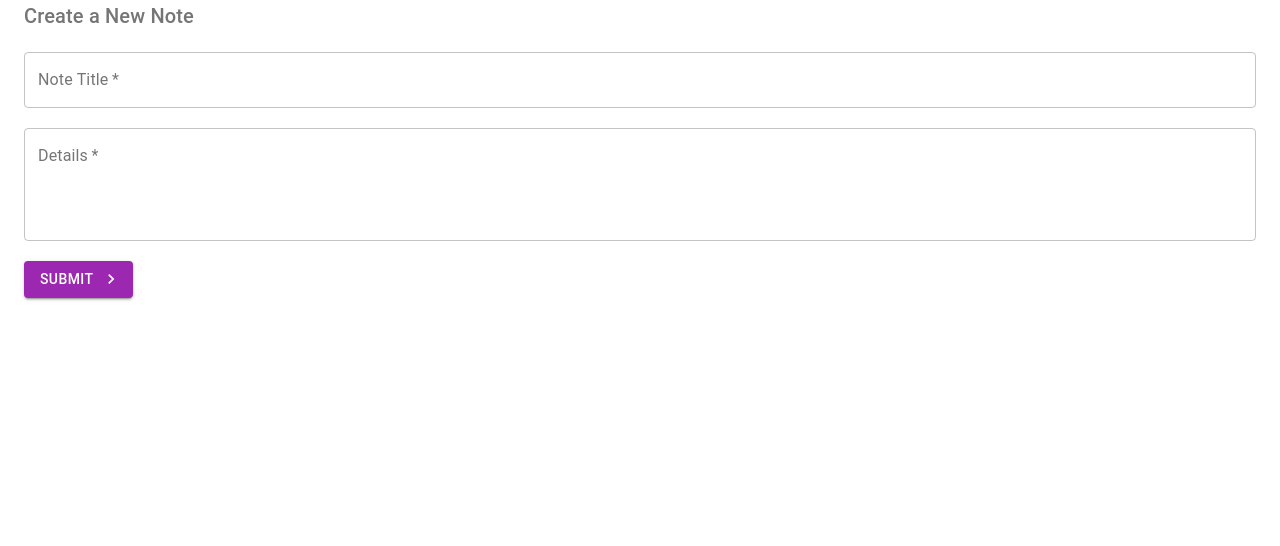
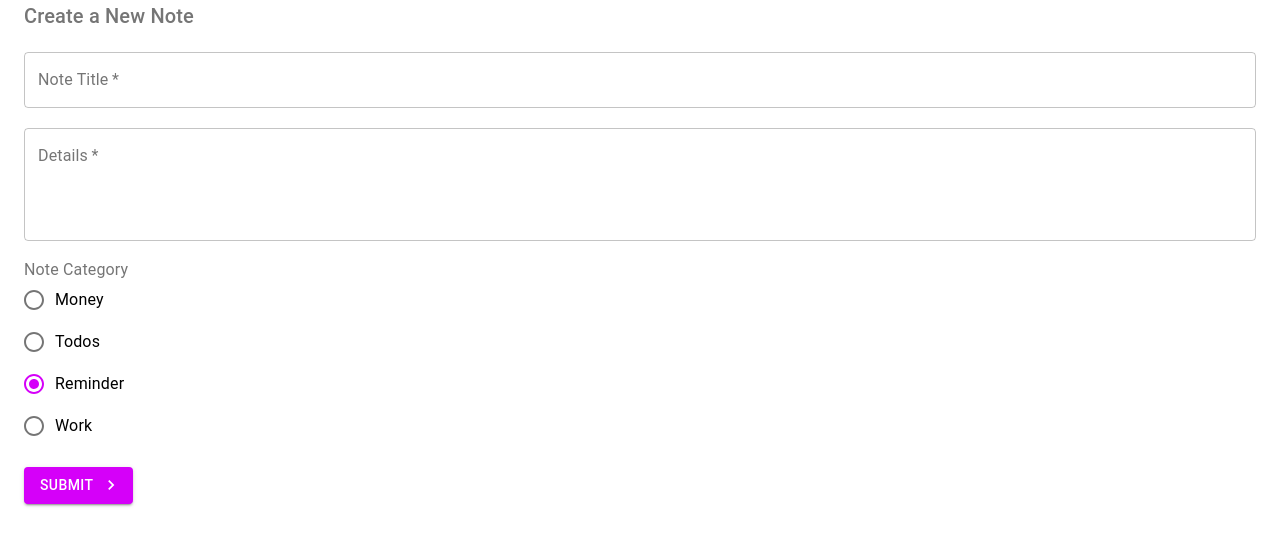
Before and after one commit to ReaganDev/Notes-App, a React (Create React App) app: page /create in a window 1280 px wide. Shown: the top 546 px of the page. Built offline with nearby package versions, Linux system fonts and the light colour scheme; the HTML template or start-up script is replaced by a standard one.

Commit message:
radio buttons

```diff
--- a/src/App.js
+++ b/src/App.js
@@ -6,7 +6,7 @@
 
 const theme = createTheme({
 	palette: {
-		primary: purple,
+		secondary: purple,
 	},
 })
 
--- a/src/pages/Create.jsx
+++ b/src/pages/Create.jsx
@@ -2,9 +2,16 @@
 import Button from '@material-ui/core/Button'
 import Container from '@material-ui/core/Container'
 import KeyboardArrowRightIcon from '@material-ui/icons/KeyboardArrowRight'
-import { makeStyles } from '@material-ui/core'
+import {
+	FormControl,
+	FormControlLabel,
+	FormLabel,
+	makeStyles,
+} from '@material-ui/core'
 import TextField from '@material-ui/core/TextField'
 import { useRef, useState } from 'react'
+import Radio from '@material-ui/core/Radio'
+import RadioGroup from '@material-ui/core/RadioGroup'
 
 const useStyles = makeStyles({
 	field: {
@@ -19,6 +26,7 @@
 	const detailsRef = useRef()
 	const classes = useStyles()
 	const [detailsError, setDetailsError] = useState(false)
+	const [category, setCategory] = useState('Reminder')
 	const [titleError, setTitleError] = useState(false)
 	function handleSubmit(e) {
 		e.preventDefault()
@@ -30,7 +38,7 @@
 		if (detailsRef.current.value === '') {
 			setDetailsError(true)
 		} else if (titleRef.current.value && detailsRef.current.value) {
-			console.log(titleRef.current.value, detailsRef.current.value)
+			console.log(titleRef.current.value, detailsRef.current.value, category)
 		}
 	}
 	return (
@@ -67,8 +75,26 @@
 					inputRef={detailsRef}
 					required
 				/>
+
+				<FormControl className={classes.field}>
+					<FormLabel>Note Category</FormLabel>
+					<RadioGroup
+						value={category}
+						onChange={(e) => setCategory(e.target.value)}
+					>
+						<FormControlLabel value='Money' control={<Radio />} label='Money' />
+						<FormControlLabel value='Todos' control={<Radio />} label='Todos' />
+						<FormControlLabel
+							value='Reminder'
+							control={<Radio />}
+							label='Reminder'
+						/>
+						<FormControlLabel value='Work' control={<Radio />} label='Work' />
+					</RadioGroup>
+				</FormControl>
+
 				<Button
-					color='primary'
+					color='secondary'
 					variant='contained'
 					type='submit'
 					endIcon={<KeyboardArrowRightIcon />}
```
